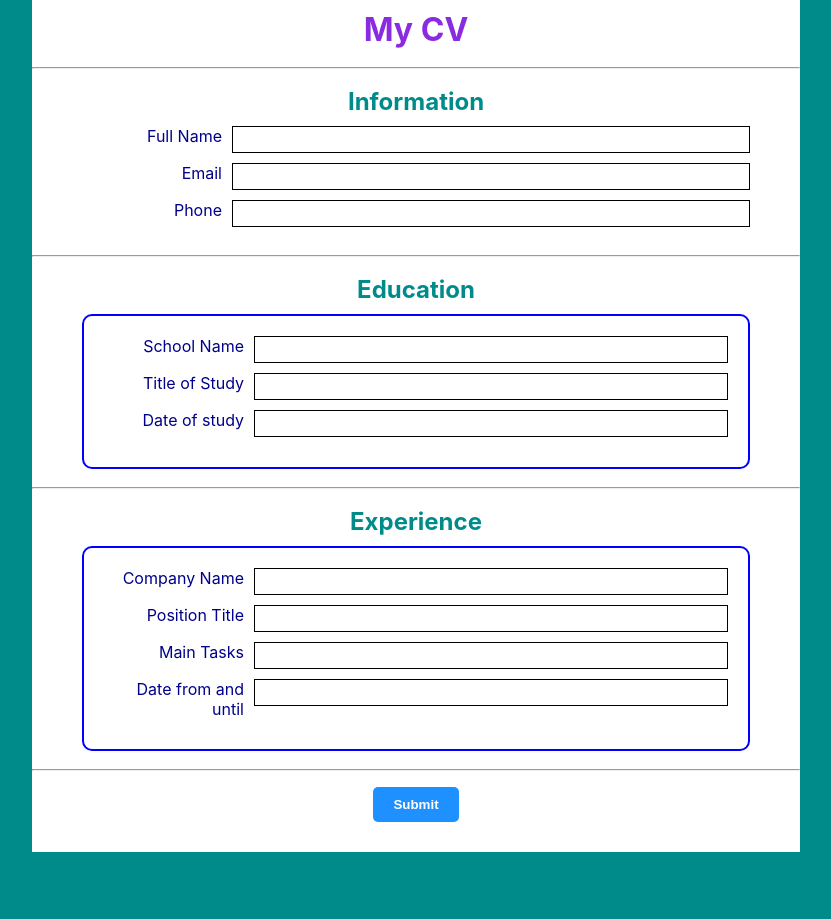
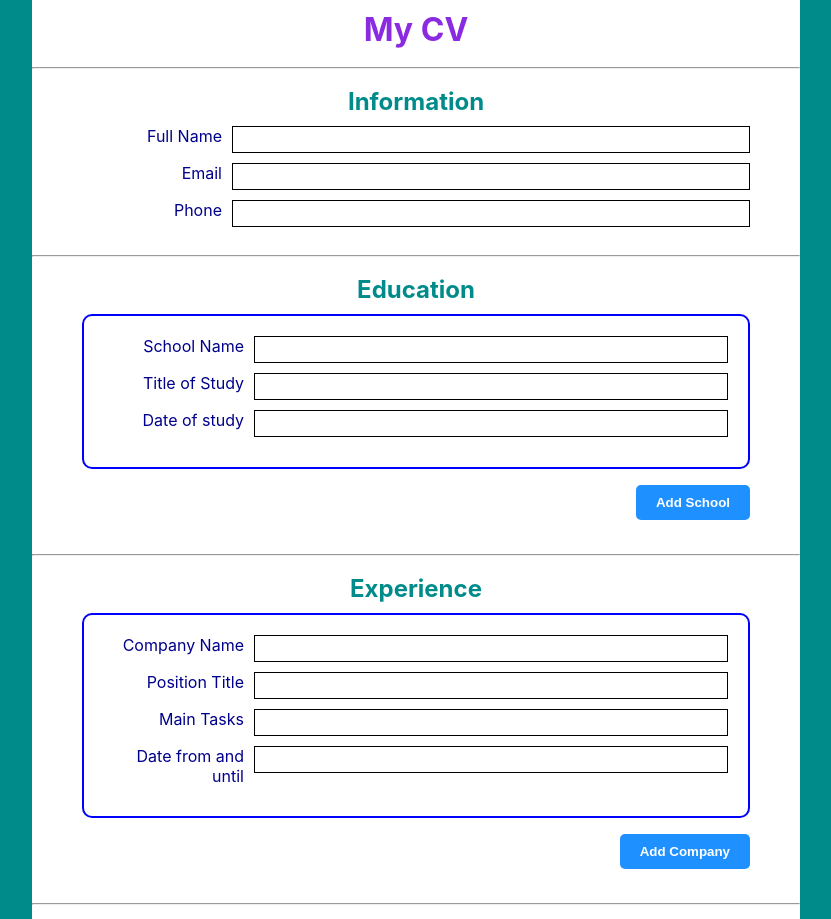
Before and after one commit to SonDo580/CV-application, a React (Create React App) app: page / in a window 1280 px wide. Shown: the top 919 px of the page, without its empty margins (224-1055 px from the left). Before the commit the page ends 852 px from the top, so only its background shows below. Built offline with nearby package versions, Linux system fonts and the light colour scheme.

Commit message:
Add button to add more schools / companies

```diff
--- a/src/components/Education.js
+++ b/src/components/Education.js
@@ -74,6 +74,14 @@ class Education extends Component {
             </tbody>
           </table>
         )}
+
+        {this.props.editMode ? (
+          <p className="buttonContainer">
+            <button>Add School</button>
+          </p>
+        ) : (
+          ""
+        )}
       </div>
     );
   }
--- a/src/components/Experience.js
+++ b/src/components/Experience.js
@@ -90,6 +90,14 @@ class Experience extends Component {
             </tbody>
           </table>
         )}
+
+        {this.props.editMode ? (
+          <p className="buttonContainer">
+            <button>Add Company</button>
+          </p>
+        ) : (
+          ""
+        )}
       </div>
     );
   }
```
